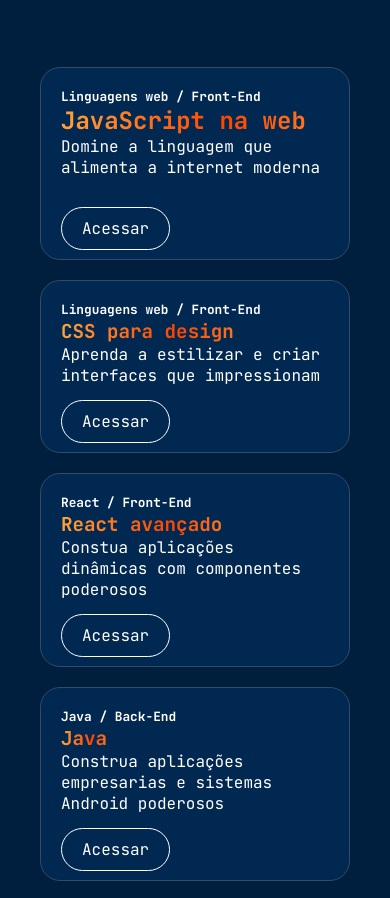
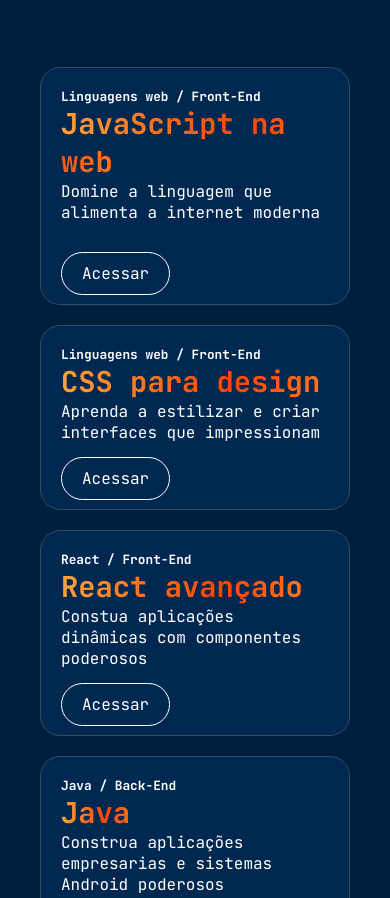
Before and after one commit to hackersolo1/diretoaoponto-virgula, a plain HTML site: page index.html in a window 390 px wide. Shown: the part 899-1797 px from the top of the page. Drawn offline with Linux system fonts and the light colour scheme.

```diff
--- a/style.css
+++ b/style.css
@@ -458,11 +458,11 @@ main {
     }
 
     .javascript-container h2 {
-        font-size: clamp(1.5rem, 5vw, 2.5rem);
+        font-size: 1.8em;
     }
 
     .language-container .language-h2 {
-        font-size: clamp(1.2rem, 3vw, 1.5rem);
+        font-size: 1.8em;
     }
 
 }
```
